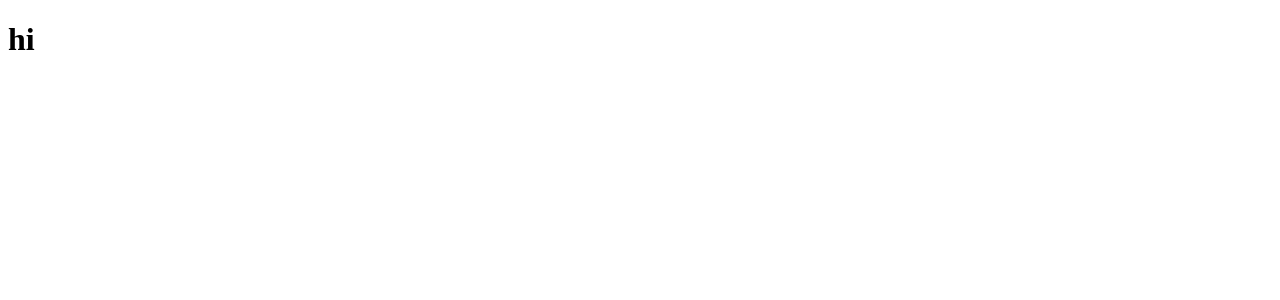
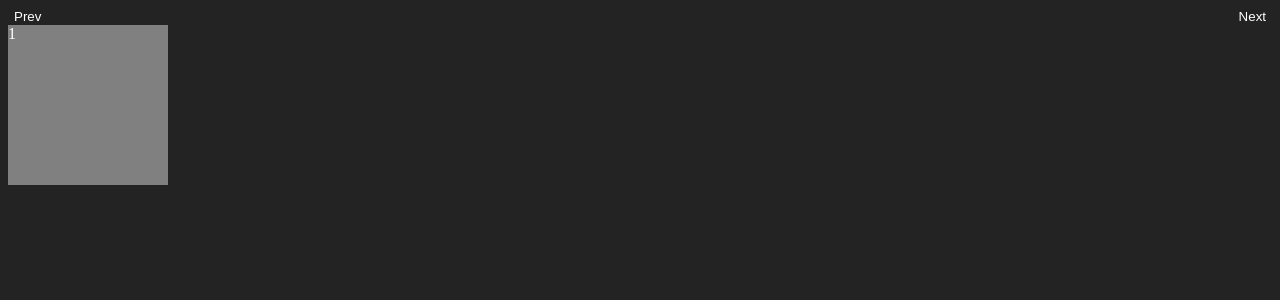
Before and after one commit to Mwalbyy/spring-components, a React (Create React App) app: page / in a window 1280 px wide. Shown: the top 300 px of the page. Built offline with nearby package versions, Linux system fonts and the light colour scheme.

Commit message:
carousel

```diff
--- a/src/App.js
+++ b/src/App.js
@@ -1,9 +1,10 @@
 import './styles.css';
+import Carousel from './components/carousel/Carousel'
 
 function App() {
   return (
     <>
-    <h1>hi</h1>
+     <Carousel/>
     </>
   );
 }
--- /dev/null
+++ b/src/components/carousel/Carousel.js
@@ -0,0 +1,22 @@
+import { React, useState } from "react";
+
+export default function Carousel() {
+  let [count, setCount] = useState(1);
+
+  return (
+    <>
+      <div className="carousel">
+        <button onClick={() => setCount(count - 1)} className="carousel__btn">
+          Prev
+        </button>
+        <button onClick={() => setCount(count + 1)} className="carousel__btn">
+          Next
+        </button>
+      </div>
+      <div className="carousel__div">
+        <div>{count}</div>
+      </div>
+    </>
+  );
+}
+// https://www.youtube.com/watch?v=aV2YJuxQ2vo&ab_channel=SamSelikoff
--- a/src/styles.css
+++ b/src/styles.css
@@ -1 +1,28 @@
-/* No CSS *//*# sourceMappingURL=styles.css.map */
+body {
+  background-color: #232323;
+  color: #fff;
+}
+
+.carousel {
+  display: -webkit-box;
+  display: -ms-flexbox;
+  display: flex;
+  -webkit-box-pack: justify;
+      -ms-flex-pack: justify;
+          justify-content: space-between;
+  color: white;
+}
+
+.carousel__btn {
+  background-color: transparent;
+  border: none;
+  cursor: pointer;
+  color: white;
+}
+
+.carousel__div {
+  background-color: gray;
+  width: 10rem;
+  height: 10rem;
+}
+/*# sourceMappingURL=styles.css.map */
--- a/src/styles.sass
+++ b/src/styles.sass
@@ -0,0 +1,17 @@
+body
+    background-color: #232323
+    color: #fff
+
+.carousel
+    display: flex
+    justify-content: space-between
+    color: white
+    &__btn
+        background-color: transparent
+        border: none
+        cursor: pointer
+        color: white
+    &__div
+         background-color: gray
+         width: 10rem
+         height: 10rem
```
Also changed, not shown: 1 other file (tests, documents, lock files or other folders).
